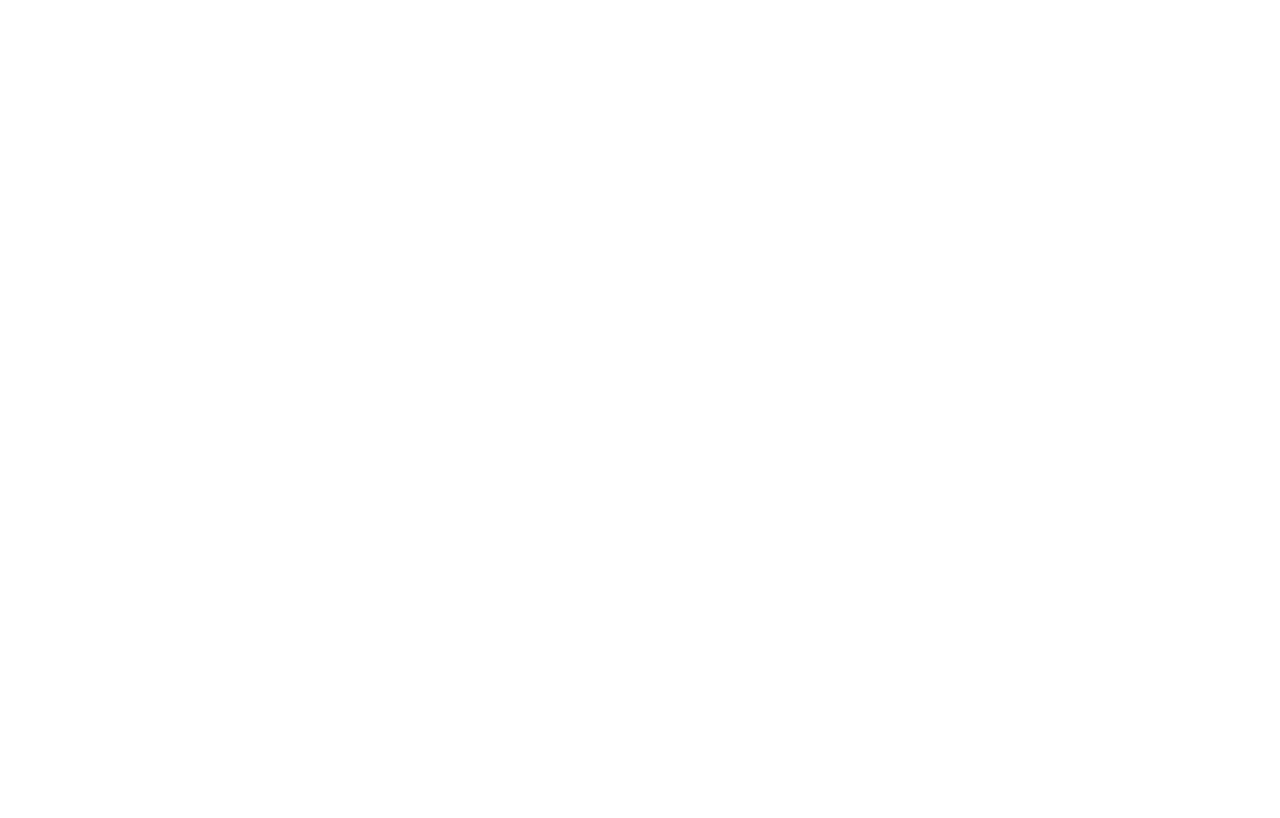
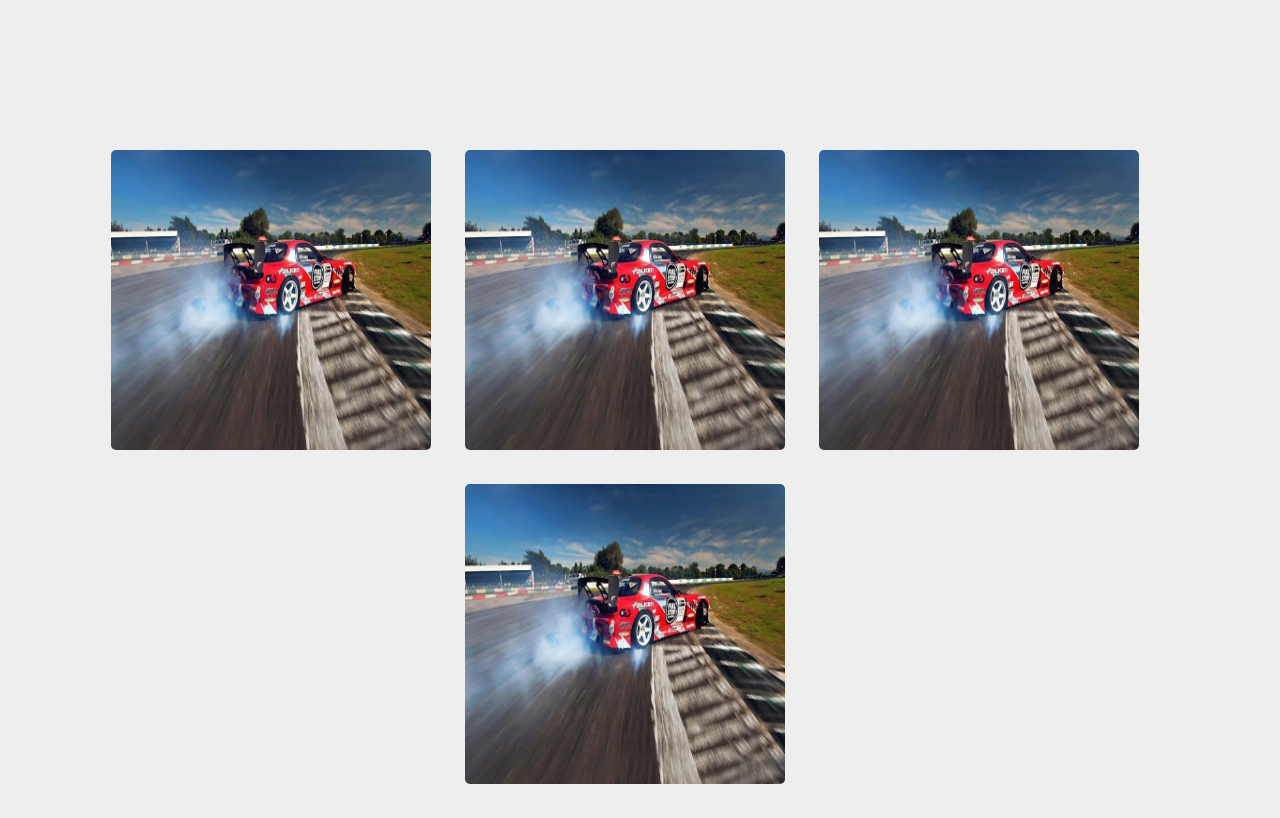
Before and after one commit to Luanramos/Caption-and-Transitions, a PHP site: page / in a window 1280 px wide. Before the commit the page is empty. Run offline with PHP 8.4, Linux system fonts and the light colour scheme.

Commit message:
arquivos finais

```diff
--- a/index.php
+++ b/index.php
@@ -3,12 +3,79 @@
 <head>
 	<meta charset="UTF-8">
 	<title>Caption Transition</title>
+	<link rel="stylesheet" href="style.css">
 </head>
 <body>
+	<ul>
+		<li>
+			<div class="box top">
 
+				<figure>
+					<img src="images/mad.jpg" height="300" width="320" alt="">
+				</figure>
 
+				<div class="caption">
+					<p>
+						Mussum ipsum cacilds, vidis litro abertis.
+						Paisis, filhis, espiritis santis. Mé faiz elementum girarzis, nisi eros vermeio,
+						in elementis mé pra quem é amistlatim.
+						Interessantiss quisso pudia ce receita de bolis, mais bolis eu num gostis.
+					</p>
+				</div>
+			</div>
+		</li>
+		<li>
+			<div class="box right">
 
+				<figure>
+					<img src="images/mad.jpg" height="300" width="320" alt="">
+				</figure>
 
+				<div class="caption">
+					<p>
+						Mussum ipsum cacilds, vidis litro abertis.
+						Paisis, filhis, espiritis santis. Mé faiz elementum girarzis, nisi eros vermeio,
+						in elementis mé pra quem é amistlatim.
+						Interessantiss quisso pudia ce receita de bolis, mais bolis eu num gostis.
+					</p>
+				</div>
+			</div>
+		</li>
+		<li>
+			<div class="box left">
+
+				<figure>
+					<img src="images/mad.jpg" height="300" width="320" alt="">
+				</figure>
+
+				<div class="caption">
+					<p>
+						Mussum ipsum cacilds, vidis litro abertis.
+						Paisis, filhis, espiritis santis. Mé faiz elementum girarzis, nisi eros vermeio,
+						in elementis mé pra quem é amistlatim.
+						Interessantiss quisso pudia ce receita de bolis, mais bolis eu num gostis.
+					</p>
+				</div>
+			</div>
+		</li>
+		<li>
+			<div class="box bottom">
+
+				<figure>
+					<img src="images/mad.jpg" height="300" width="320" alt="">
+				</figure>
+
+				<div class="caption">
+					<p>
+						Mussum ipsum cacilds, vidis litro abertis.
+						Paisis, filhis, espiritis santis. Mé faiz elementum girarzis, nisi eros vermeio,
+						in elementis mé pra quem é amistlatim.
+						Interessantiss quisso pudia ce receita de bolis, mais bolis eu num gostis.
+					</p>
+				</div>
+			</div>
+		</li>
+	</ul>
 
 </body>
 </html>
--- /dev/null
+++ b/style.css
@@ -0,0 +1,56 @@
+body {
+	background: #eee;
+}
+
+* {
+	list-style-type: none;
+	margin: 0;
+	padding: 0;
+}
+ul { text-align: center; margin-top: 150px; }
+li { display: inline-block; }
+
+.box {
+	margin: 0 30px 30px 0;
+	position: relative;
+	font-size: 14px;
+	overflow: hidden;
+	width: 320px;
+	border-radius: 5px;
+	font-family: Helvetica, Arial, Sans-serif;
+}
+.box img { display: block; }
+.caption {
+	color: #fff;
+	padding: 10px;
+	transition: 0.6s;
+	line-height: 140%;
+	position: absolute;
+	background: rgba(0, 0, 0, 0.8);
+}
+
+/** Caption bottom **/
+.bottom .caption { bottom: -100%; }
+.bottom:hover .caption { bottom: 0; }
+
+/** Caption top **/
+.top .caption { top: -100%; }
+.top:hover .caption { top: 0; }
+
+/** Caption left **/
+.left .caption {
+	left: -100%;
+	top: 0;
+	height: 100%;
+	width: 50%;
+}
+.left:hover .caption { left: 0; }
+
+/** Caption left **/
+.right .caption {
+	right: -100%;
+	top: 0;
+	height: 100%;
+	width: 50%;
+}
+.right:hover .caption { right: 0; }
```
Also changed, not shown: images/mad.jpg (added).
